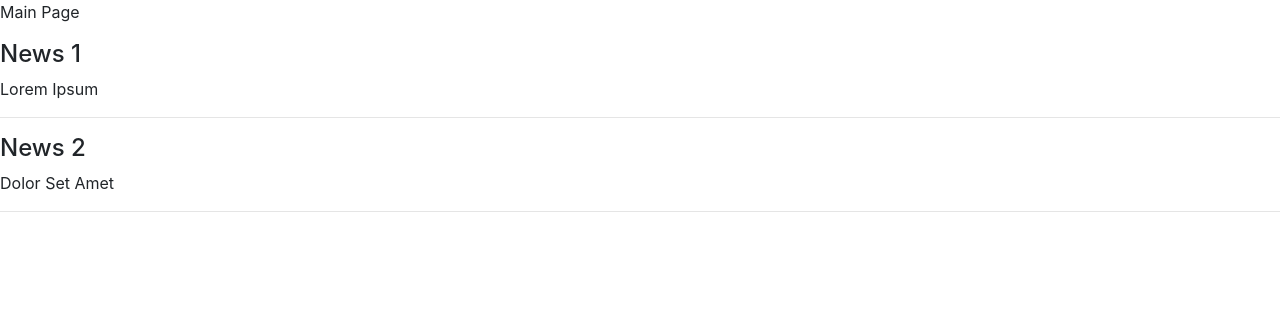
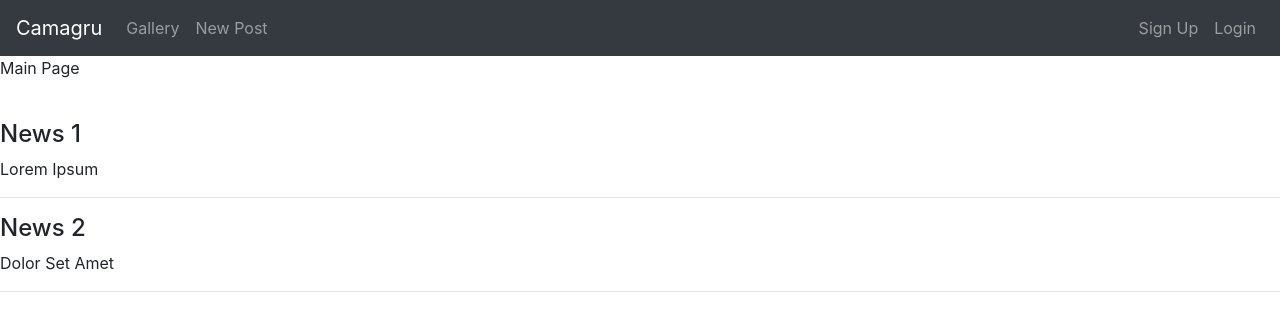
Before and after one commit to znatno/42-camagru, a PHP site: page / in a window 1280 px wide. Shown: the top 331 px of the page. Run offline with PHP 8.4, Linux system fonts and the light colour scheme; data comes from the database, SQL or seed files in the repository.

Commit message:
start doing subject tasks [2]

```diff
--- a/app/config/routes.php
+++ b/app/config/routes.php
@@ -17,11 +17,14 @@ return [
 		'action' => 'register'
 	],
 
-	'news/show' => [
-		'controller' => 'news',
-		'action' => 'show'
+	'create/new' => [
+		'controller' => 'create',
+		'action' => 'new'
 	],
 
+	//
+	// only for test purposes TODO: delete this
+	//
 	'account/forms' => [
 		'controller' => 'account',
 		'action' => 'forms'
@@ -36,4 +39,8 @@ return [
 		'controller' => 'account',
 		'action' => 'form2'
 	],
+	//
+	// -----------------------------------------
+	//
+
 ];
--- a/app/controllers/MainController.php
+++ b/app/controllers/MainController.php
@@ -9,9 +9,9 @@ class MainController extends Controller {
 
 	public function indexAction() {
 
-		$res = $this->model->getNews();
+		$news = $this->model->getNews();
 		$vars = [
-			'news' => $res,
+			'news' => $news,
 		];
 		$this->view->render('Main Page', $vars);
 	}
--- a/app/core/View.php
+++ b/app/core/View.php
@@ -24,7 +24,7 @@ class View {
 			$content = ob_get_clean();
 			require 'app/views/layout/'.$this->layout.'.php';
 		} else {
-			echo 'Not Found: '.$this->path;
+			echo 'Not Found View: '.$this->path;
 		}
 	}
 
--- a/app/models/Main.php
+++ b/app/models/Main.php
@@ -7,8 +7,8 @@ use app\core\Model;
 class Main extends Model {
 
 	public function getNews() {
-		$result = $this->db->row('SELECT title, text FROM news');
-		return $result;
+		$news = $this->db->row('SELECT title, text FROM news');
+		return $news;
 	}
 
 }
--- /dev/null
+++ b/app/views/create/new.php
@@ -0,0 +1,6 @@
+<?php
+
+?>
+
+<br>
+<h1>New Post</h1>
--- a/app/views/layout/default.php
+++ b/app/views/layout/default.php
@@ -4,9 +4,38 @@
 	<title><?php echo $title; ?></title>
 	<link href="https://stackpath.bootstrapcdn.com/bootstrap/4.4.1/css/bootstrap.min.css" rel="stylesheet" integrity="sha384-Vkoo8x4CGsO3+Hhxv8T/Q5PaXtkKtu6ug5TOeNV6gBiFeWPGFN9MuhOf23Q9Ifjh" crossorigin="anonymous">
 
-    <script type="text/javascript" src="/pub/scripts/jquery.js"></script>
     <script type="text/javascript" src="/pub/scripts/form.js"></script>
 </head>
+<nav class="navbar navbar-expand-lg navbar-dark bg-dark">
+    <a class="navbar-brand" href="/">Camagru</a>
+    <button class="navbar-toggler" type="button" data-toggle="collapse" data-target="#navbarSupportedContent" aria-controls="navbarSupportedContent" aria-expanded="false" aria-label="Toggle navigation">
+        <span class="navbar-toggler-icon"></span>
+    </button>
+
+    <div class="collapse navbar-collapse" id="navbarSupportedContent">
+        <ul class="navbar-nav mr-auto">
+            <li class="nav-item">
+                <a class="nav-link" href="/">Gallery</a>
+            </li>
+            <li class="nav-item">
+                <a class="nav-link" href="/create/new">New Post</a>
+            </li>
+        </ul>
+        <ul class="navbar-nav my-2 my-lg-0">
+            <li class="nav-item">
+                <a class="nav-link" href="/account/register">Sign Up</a>
+            </li>
+            <li class="nav-item">
+                <a class="nav-link" href="/account/login">Login</a>
+            </li>
+        </ul>
+<!--        SEARCH BAR -->
+<!--        <form class="form-inline my-2 my-lg-0">-->
+<!--            <input class="form-control mr-sm-2" type="search" placeholder="Search" aria-label="Search">-->
+<!--            <button class="btn btn-outline-success my-2 my-sm-0" type="submit">Search</button>-->
+<!--        </form>-->
+    </div>
+</nav>
 <body>
 	<?php echo $content; ?>
 </body>
--- a/app/views/main/index.php
+++ b/app/views/main/index.php
@@ -1,5 +1,7 @@
+
+
 <p> Main Page </p>
-
+<br>
 
 <?php foreach ($news as $val): ?>
     <h4><?=$val['title']?></h4>
--- a/index.php
+++ b/index.php
@@ -4,12 +4,14 @@ require 'app/lib/dev.php';
 
 use app\core\Router;
 
-spl_autoload_register(function($class) {
-    $path = str_replace('\\', '/', $class.'.php');
-    if (file_exists($path)) {
-        require $path;
-    }
-});
+function autoloader($class) {
+	$path = str_replace('\\', '/', $class.'.php');
+	if (file_exists($path)) {
+		require $path;
+	}
+}
+
+spl_autoload_register('autoloader');
 
 session_start();
 
```
Also changed, not shown: app/acl/create.php (added, +21 -0 lines), app/controllers/CreateController.php (added, +15 -0 lines).
